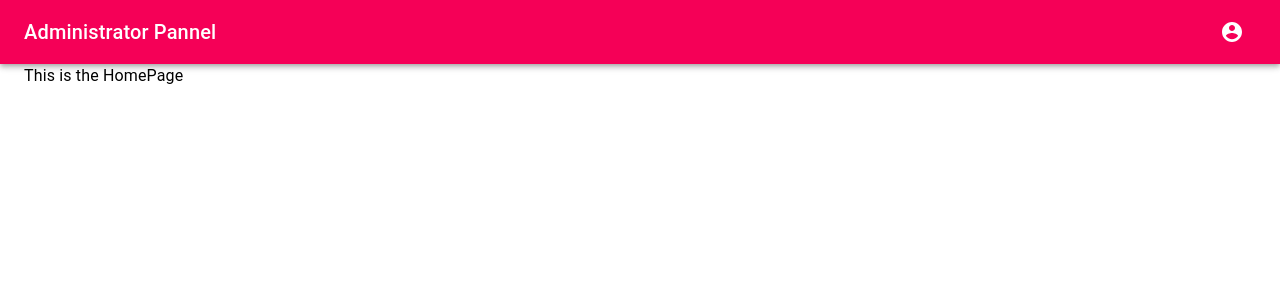
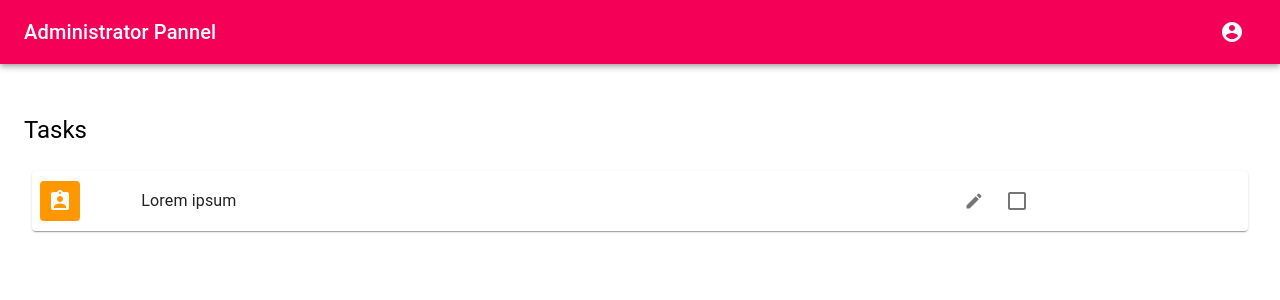
Before and after one commit to grdlo/T9-SWA-Cloud-ToDoList, a React (Create React App) app: page / in a window 1280 px wide. Both pictures are taken after a click on the button "CONNEXION". Shown: the top 300 px of the page. Built offline with nearby package versions, Linux system fonts and the light colour scheme.

Commit message:
Implementing back the vertical list cleaning the vertical list from non usefull part

```diff
--- a/src/app/components/layout/VerticalList.js
+++ b/src/app/components/layout/VerticalList.js
@@ -25,19 +25,6 @@ class VerticalList extends Component {
         const { classes } = this.props
         return (
             <>
-            <Grid
-                container
-                direction="row"
-                justify="flex-end"
-                alignItems="flex-start"
-            >
-                <Grid item>
-                    test 1
-                </Grid>
-                <Grid item>
-                    test 2
-                </Grid>
-            </Grid>
             <Grid
                 className={classes.VerticalList}
                 direction="column"
--- /dev/null
+++ b/src/app/components/styles/Page.js
@@ -0,0 +1,8 @@
+export default {
+    page: {
+        marginTop: 50
+    },
+    title: {
+        marginBottom: 25
+    }
+}
--- a/src/app/pages/HomePage.js
+++ b/src/app/pages/HomePage.js
@@ -4,9 +4,12 @@ import React from 'react';
 import { Container, Typography } from '@material-ui/core';
 import { orange } from '@material-ui/core/colors';
 
+// @Jss component
+import PageStyle from '../components/styles/Page';
+
 // @Custom component
-import Header from '../components/layout/Header'
 import VerticalList from '../components/layout/VerticalList';
+import { makeStyles } from '@material-ui/styles';
 
 /**
  * Called each time the Component is load
@@ -18,13 +21,14 @@ const list = [
 ];
 
 const HomePage = props => {
+    const classes = (makeStyles(PageStyle))();
     return (
         <div>
-            <Container>
-                <Typography>
-                    This is the HomePage
+            <Container className={classes.page}>
+                <Typography className={classes.title} variant="h5">
+                    Tasks
                 </Typography>
-                { /* <VerticalList list={list} /> */}
+                <VerticalList list={list} />
             </Container>
         </div>
     );
```
